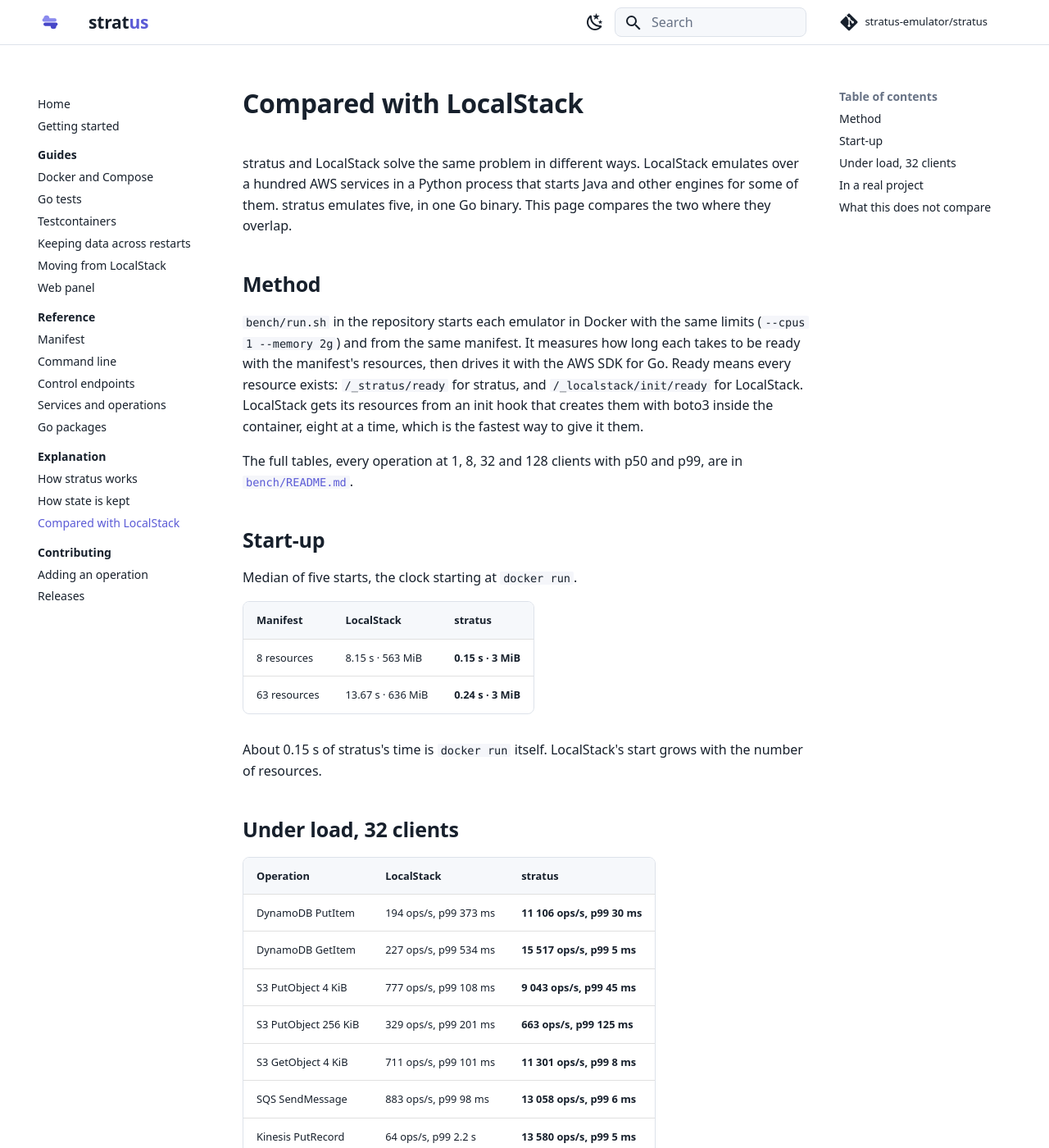
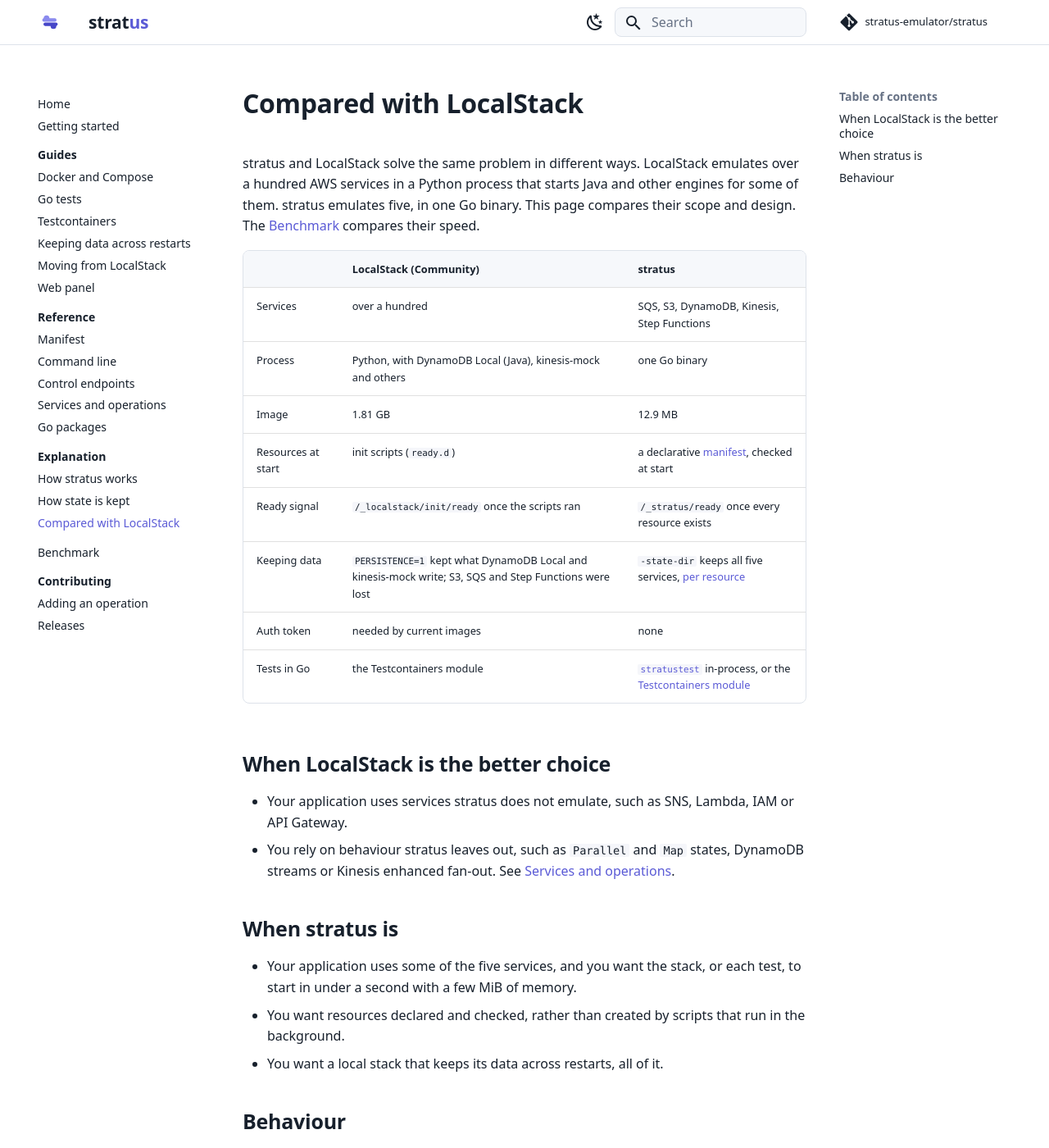
Before and after one commit to playlikeboy/stratus, an MkDocs documentation site: the page built from docs/explanation/localstack.md, in a window 1280 px wide and 1400 px high. Shown: the whole window at 82% size. Built offline with MkDocs 1.6.1 and Material for MkDocs 9.7.7, drawn with Linux system fonts in a browser that asks for light colours; comment, search, counter and statistics services are not loaded; some of the changed text lies outside the part shown.

Commit message:
docs: a benchmark page
The method, start-up, every load measurement by service at 1 to 128
clients, how to read them, the numbers of a real migration, and how to
rerun it. Compared with LocalStack now covers scope and design and links
to it.

Co-Authored-By: Claude Opus 5.5 <noreply@anthropic.com>
Claude-Session: https://claude.ai/code/session_01RDemkPhUnWJxNFsBWWgADS

````diff
--- /dev/null
+++ b/docs/benchmark.md
@@ -0,0 +1,162 @@
+# Benchmark
+
+How fast stratus starts and how much load it takes, next to LocalStack, measured the same way
+for both. The harness is in the repository's [`bench/`](https://github.com/stratus-emulator/stratus/tree/main/bench)
+directory, and you can [run it yourself](#run-it-yourself).
+
+!!! note "What this measures"
+    Speed, memory and start-up only. That two emulators answer an operation does not mean they
+    answer it the same way: see [Services and operations](reference/services.md) for what stratus
+    leaves out, and [Compared with LocalStack](explanation/localstack.md) for the differences in scope.
+
+## Setup
+
+| | |
+|---|---|
+| Host | Apple silicon, Colima VM with 6 CPUs (Ubuntu 24.04) |
+| Limits per emulator | `--cpus 1 --memory 2g --memory-swap 2g` |
+| LocalStack | `localstack/localstack:community-archive`, `PERSISTENCE=0`, services s3, kinesis, dynamodb, sqs, stepfunctions, sts |
+| stratus | the image built from the repository, object bytes on a Docker volume at `/data` |
+| Client | `bench/load`, AWS SDK for Go v2, on the host, 8 s per measurement |
+| Date | one run on 2026-11-26 |
+
+**Same resources for both.** Both emulators start from the same manifest. stratus reads it with
+`-manifest`. LocalStack runs an init hook that creates the resources with boto3 inside the
+container, eight at a time. That is the fastest way to give LocalStack these resources, because the
+AWS CLI is not started once per resource.
+
+| Manifest | Resources |
+|---|---|
+| `examples/manifest.yaml` | 8 |
+| `bench/manifest-large.yaml` | 63, shaped like a real project's: 26 tables with local and global indexes and TTLs, 20 queues (8 with a dead-letter queue), 12 buckets with versioning, lifecycle rules and notifications, 4 streams, a state machine |
+
+**Ready** means every resource exists: `/_stratus/ready` for stratus, and for LocalStack the moment
+`/_localstack/init/ready` reports that its init scripts have completed. The clock starts at
+`docker run`.
+
+## Start-up
+
+Median of 5 starts. Memory is `docker stats` once ready.
+
+| Manifest | LocalStack | stratus |
+|---|---|---|
+| 8 resources | 8.15 s · 563 MiB | **0.15 s · 3 MiB** |
+| 63 resources | 13.67 s · 636 MiB | **0.24 s · 3 MiB** |
+| Image size | 1.81 GB | **12.9 MB** |
+
+About 0.15 s of stratus's time is `docker run` itself; the emulator creates the 63 resources in
+milliseconds. LocalStack's start grows with the number of resources, by about 5.5 s from 8 to 63.
+
+## Load
+
+Throughput and p99 latency at 1, 8, 32 and 128 concurrent clients; the better value of each pair is
+in bold. Every measurement completed without errors, and neither emulator was killed for memory.
+
+=== "DynamoDB"
+
+    | Operation | Clients | LocalStack ops/s | stratus ops/s | LocalStack p99 | stratus p99 |
+    |---|---:|---:|---:|---:|---:|
+    | PutItem | 1 | 181 | **1 684** | 14 ms | **1.2 ms** |
+    |  | 8 | 225 | **8 383** | 91 ms | **2.0 ms** |
+    |  | 32 | 194 | **11 106** | 373 ms | **30 ms** |
+    |  | 128 | 138 | **14 837** | 2 704 ms | **57 ms** |
+    | GetItem | 1 | 265 | **714** | 15 ms | **7.2 ms** |
+    |  | 8 | 165 | **4 121** | 162 ms | **8.2 ms** |
+    |  | 32 | 227 | **15 517** | 534 ms | **5.1 ms** |
+    |  | 128 | 237 | **17 671** | 967 ms | **56 ms** |
+    | Query (50 items) | 1 | 114 | **687** | 55 ms | **4.7 ms** |
+    |  | 8 | 147 | **2 395** | 186 ms | **53 ms** |
+    |  | 32 | 173 | **2 448** | 313 ms | **82 ms** |
+    |  | 128 | 181 | **2 644** | 1 150 ms | **179 ms** |
+
+=== "S3"
+
+    | Operation | Clients | LocalStack ops/s | stratus ops/s | LocalStack p99 | stratus p99 |
+    |---|---:|---:|---:|---:|---:|
+    | PutObject 4 KiB | 1 | 372 | **1 195** | 4.8 ms | **1.4 ms** |
+    |  | 8 | 787 | **6 663** | 46 ms | **2.3 ms** |
+    |  | 32 | 777 | **9 043** | 108 ms | **45 ms** |
+    |  | 128 | 733 | **9 515** | 460 ms | **70 ms** |
+    | PutObject 256 KiB | 1 | 247 | **341** | **6.5 ms** | 7.1 ms |
+    |  | 8 | 310 | **576** | **54 ms** | 77 ms |
+    |  | 32 | 329 | **663** | 201 ms | **125 ms** |
+    |  | 128 | 265 | **691** | 976 ms | **461 ms** |
+    | GetObject 4 KiB | 1 | 411 | **756** | 5.7 ms | **2.6 ms** |
+    |  | 8 | 684 | **5 514** | 26 ms | **2.8 ms** |
+    |  | 32 | 711 | **11 301** | 101 ms | **8.3 ms** |
+    |  | 128 | 782 | **15 009** | 341 ms | **60 ms** |
+    | GetObject 256 KiB | 1 | 217 | **429** | 13 ms | **3.7 ms** |
+    |  | 8 | 416 | **916** | 70 ms | **15 ms** |
+    |  | 32 | 467 | **928** | 123 ms | **75 ms** |
+    |  | 128 | 441 | **958** | 426 ms | **167 ms** |
+
+=== "SQS"
+
+    | Operation | Clients | LocalStack ops/s | stratus ops/s | LocalStack p99 | stratus p99 |
+    |---|---:|---:|---:|---:|---:|
+    | SendMessage | 1 | 544 | **828** | 3.8 ms | **2.1 ms** |
+    |  | 8 | 827 | **5 434** | 26 ms | **3.1 ms** |
+    |  | 32 | 883 | **13 058** | 98 ms | **5.9 ms** |
+    |  | 128 | 663 | **19 401** | 435 ms | **53 ms** |
+    | Receive 10 + delete each | 1 | 48 | **61** | 59 ms | **44 ms** |
+    |  | 8 | 76 | **510** | 209 ms | **87 ms** |
+    |  | 32 | 70 | **1 220** | 932 ms | **101 ms** |
+    |  | 128 | 71 | **1 705** | 2 000 ms | **268 ms** |
+
+=== "Kinesis"
+
+    | Operation | Clients | LocalStack ops/s | stratus ops/s | LocalStack p99 | stratus p99 |
+    |---|---:|---:|---:|---:|---:|
+    | PutRecord | 1 | 81 | **655** | 58 ms | **5.3 ms** |
+    |  | 8 | 73 | **6 026** | 423 ms | **2.6 ms** |
+    |  | 32 | 64 | **13 580** | 2 197 ms | **5.3 ms** |
+    |  | 128 | 64 | **19 057** | 2 690 ms | **53 ms** |
+
+`bench/results/load.csv` also has p50 for every row.
+
+## Reading the numbers
+
+- **One client** measures latency more than throughput: a call's round trip includes the SDK and
+  the host's loopback into the VM. Concurrency shows how an emulator holds up when a test suite, or
+  several services, use it at once, as end-to-end runs do.
+- **S3 bytes on a volume.** stratus writes object bytes to files. With them on the container's
+  overlay layer instead of a volume, large writes were slower than LocalStack's: 191 against 265
+  ops/s at 256 KiB, and p99 over 2 s at 128 clients. A 2 GB memory limit throttles writing dirty
+  pages through overlayfs. LocalStack keeps objects under 512 KiB in memory, so it does not meet
+  that. Mount a volume at `/data`.
+- **SQS receive** counts one receive of up to 10 messages plus a delete of each as one operation,
+  on a queue filled by the send measurement before it.
+- **Memory.** `docker stats` peaked at 1.4 GiB for LocalStack and 1.3 GiB for stratus under load.
+  stratus's figure includes the page cache of the object files it wrote, which the kernel reclaims,
+  and about 300 000 messages the send measurement left in a queue. At rest stratus holds a few MiB
+  plus what tests store; LocalStack holds about 550 MiB before any data.
+
+## In a real project
+
+When a project with about 60 resources and 30 services in Compose moved from LocalStack to
+stratus ([how](guides/from-localstack.md)):
+
+| | LocalStack | stratus |
+|---|---|---|
+| emulator healthy after `docker compose up` | 22–28 s cold, 13–16 s warm | about 2 s |
+| emulator memory | 550–710 MiB | about 5 MiB |
+| integration suites (36 tests) | 237 s | 85 s |
+
+## What this does not show
+
+- **Behaviour.** That an operation is fast says nothing about whether it answers as AWS does.
+- **Other machines.** This is one machine and one run. Expect other numbers on other hardware,
+  and differences of 10–20 % between runs of the same setup: compare orders of magnitude, not
+  single digits.
+
+## Run it yourself
+
+You need Docker, Go and curl.
+
+```sh
+bench/run.sh                        # 1 CPU, 2 GB, both phases
+CPUS=2 MEMORY=4g REPS=3 bench/run.sh
+PHASES=load bench/run.sh            # only the load phase
+```
+
+Results go to `bench/results/`: `startup.csv`, `load.csv`, `oom.txt` and `environment.txt`.
--- a/docs/explanation/localstack.md
+++ b/docs/explanation/localstack.md
@@ -2,64 +2,38 @@
 
 stratus and LocalStack solve the same problem in different ways. LocalStack emulates over a hundred
 AWS services in a Python process that starts Java and other engines for some of them. stratus
-emulates five, in one Go binary. This page compares the two where they overlap.
+emulates five, in one Go binary. This page compares their scope and design. The
+[Benchmark](../benchmark.md) compares their speed.
 
-## Method
+| | LocalStack (Community) | stratus |
+|---|---|---|
+| Services | over a hundred | SQS, S3, DynamoDB, Kinesis, Step Functions |
+| Process | Python, with DynamoDB Local (Java), kinesis-mock and others | one Go binary |
+| Image | 1.81 GB | 12.9 MB |
+| Resources at start | init scripts (`ready.d`) | a declarative [manifest](../reference/manifest.md), checked at start |
+| Ready signal | `/_localstack/init/ready` once the scripts ran | `/_stratus/ready` once every resource exists |
+| Keeping data | `PERSISTENCE=1` kept what DynamoDB Local and kinesis-mock write; S3, SQS and Step Functions were lost | `-state-dir` keeps all five services, [per resource](../guides/persistence.md) |
+| Auth token | needed by current images | none |
+| Tests in Go | the Testcontainers module | [`stratustest`](../guides/go-tests.md) in-process, or the [Testcontainers module](../guides/testcontainers.md) |
 
-`bench/run.sh` in the repository starts each emulator in Docker with the same limits
-(`--cpus 1 --memory 2g`) and from the same manifest. It measures how long each takes to be ready
-with the manifest's resources, then drives it with the AWS SDK for Go. Ready means every resource
-exists: `/_stratus/ready` for stratus, and `/_localstack/init/ready` for LocalStack. LocalStack gets
-its resources from an init hook that creates them with boto3 inside the container, eight at a time,
-which is the fastest way to give it them.
+## When LocalStack is the better choice
 
-The full tables, every operation at 1, 8, 32 and 128 clients with p50 and p99, are in
-[`bench/README.md`](https://github.com/stratus-emulator/stratus/blob/main/bench/README.md).
+- Your application uses services stratus does not emulate, such as SNS, Lambda, IAM or API Gateway.
+- You rely on behaviour stratus leaves out, such as `Parallel` and `Map` states, DynamoDB
+  streams or Kinesis enhanced fan-out. See [Services and operations](../reference/services.md).
 
-## Start-up
+## When stratus is
 
-Median of five starts, the clock starting at `docker run`.
+- Your application uses some of the five services, and you want the stack, or each test, to start
+  in under a second with a few MiB of memory.
+- You want resources declared and checked, rather than created by scripts that run in the
+  background.
+- You want a local stack that keeps its data across restarts, all of it.
 
-| Manifest | LocalStack | stratus |
-|---|---|---|
-| 8 resources | 8.15 s · 563 MiB | **0.15 s · 3 MiB** |
-| 63 resources | 13.67 s · 636 MiB | **0.24 s · 3 MiB** |
+## Behaviour
 
-About 0.15 s of stratus's time is `docker run` itself. LocalStack's start grows with the number of
-resources.
-
-## Under load, 32 clients
-
-| Operation | LocalStack | stratus |
-|---|---|---|
-| DynamoDB PutItem | 194 ops/s, p99 373 ms | **11 106 ops/s, p99 30 ms** |
-| DynamoDB GetItem | 227 ops/s, p99 534 ms | **15 517 ops/s, p99 5 ms** |
-| S3 PutObject 4 KiB | 777 ops/s, p99 108 ms | **9 043 ops/s, p99 45 ms** |
-| S3 PutObject 256 KiB | 329 ops/s, p99 201 ms | **663 ops/s, p99 125 ms** |
-| S3 GetObject 4 KiB | 711 ops/s, p99 101 ms | **11 301 ops/s, p99 8 ms** |
-| SQS SendMessage | 883 ops/s, p99 98 ms | **13 058 ops/s, p99 6 ms** |
-| Kinesis PutRecord | 64 ops/s, p99 2.2 s | **13 580 ops/s, p99 5 ms** |
-
-## In a real project
-
-When a project with about 60 resources and 30 services in Compose moved from LocalStack to
-stratus:
-
-| | LocalStack | stratus |
-|---|---|---|
-| emulator healthy after `docker compose up` | 22–28 s cold, 13–16 s warm | about 2 s |
-| emulator memory | 550–710 MiB | about 5 MiB |
-| integration suites (36 tests) | 237 s | 85 s |
-
-The move is described in [Moving from LocalStack](../guides/from-localstack.md).
-
-## What this does not compare
-
-- **Behaviour.** That both emulators answer an operation does not mean they answer it the same way.
-  [Services and operations](../reference/services.md) lists what stratus leaves out. When the
-  project above ran its S3 contract tests against both, LocalStack needed an exception for one case
-  and stratus none. That is one data point, not a general claim.
-- **Breadth.** LocalStack emulates many services stratus does not, such as SNS, Lambda, IAM and
-  API Gateway. If you need them, stratus is not a replacement.
-- **Hardware.** One machine and one run. Expect other numbers elsewhere, and differences of 10–20 %
-  between runs: compare orders of magnitude.
+Speed says nothing about whether an operation answers as AWS does. Both emulators approximate
+AWS. stratus tests every behaviour through the real AWS SDK for Go, but has not yet been compared
+against live AWS. In one project that ran the same S3 contract tests against both, LocalStack 4.14
+needed an exception for one case (a completion without parts) and stratus none. That is one data
+point, not a general claim.
--- a/mkdocs.yml
+++ b/mkdocs.yml
@@ -93,6 +93,7 @@ nav:
       - How stratus works: explanation/architecture.md
       - How state is kept: explanation/state.md
       - Compared with LocalStack: explanation/localstack.md
+  - Benchmark: benchmark.md
   - Contributing:
       - contributing/index.md
       - Adding an operation: contributing/adding-an-operation.md
````
Also changed, not shown: docs/index.md (+1 -1 lines).
